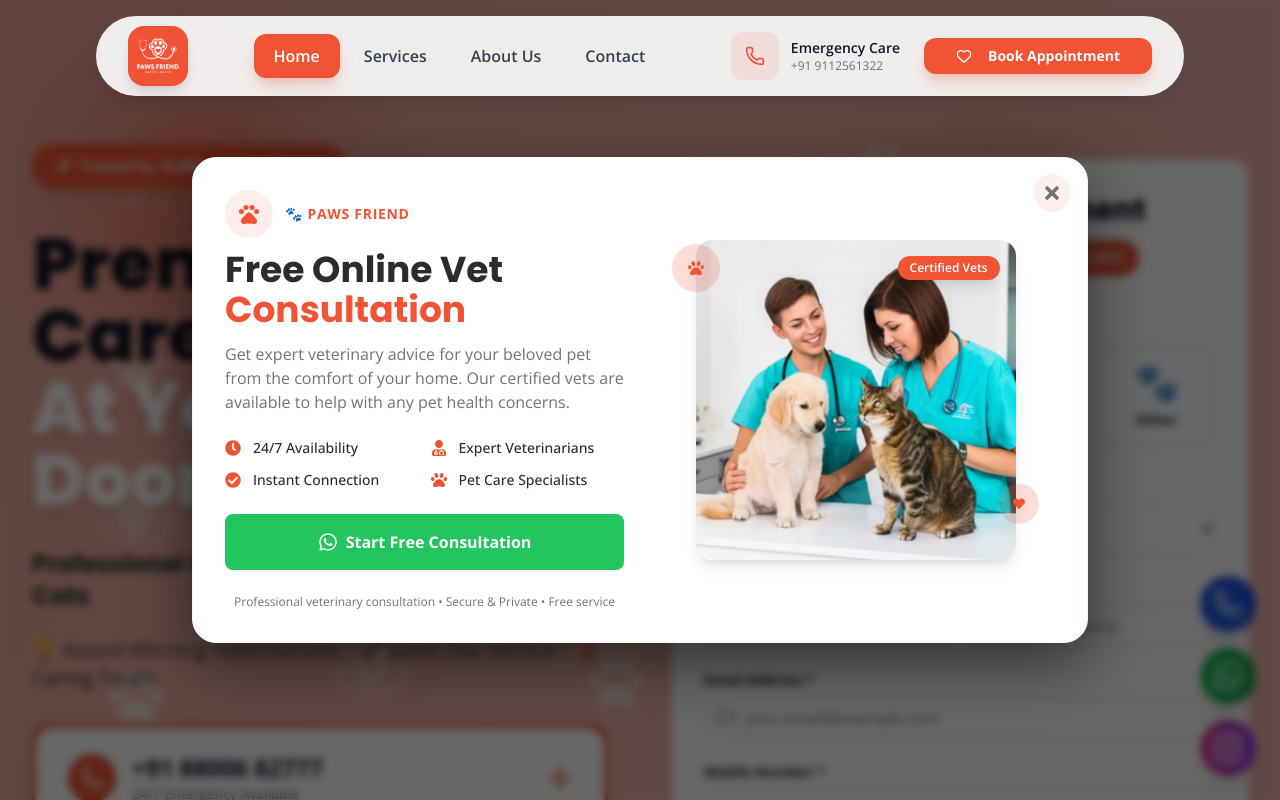
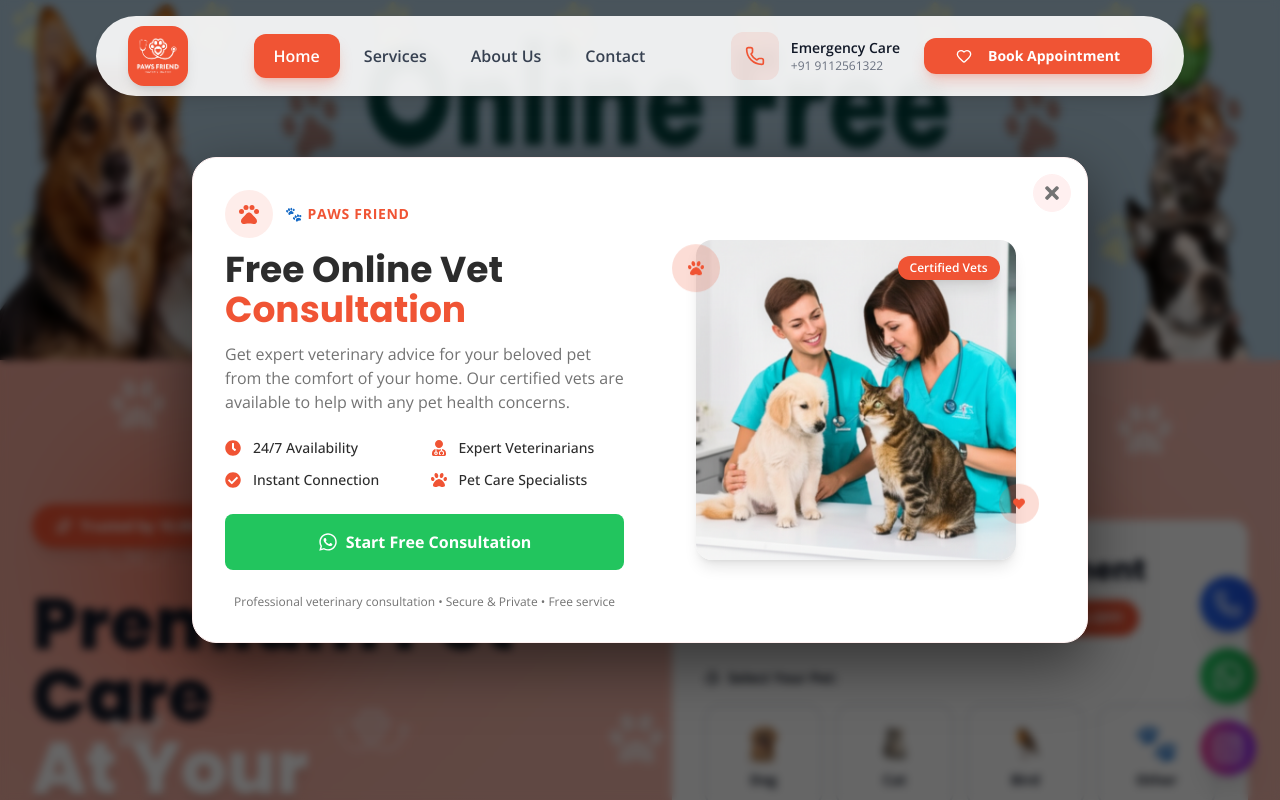
Before and after one commit to desirediv0/paws-friend, a Next.js app: page / in a window 1280 px wide. Shown: the top 800 px of the page. Built offline with nearby package versions, Linux system fonts and the light colour scheme.

Commit message:
update banner position

```diff
--- a/src/app/page.js
+++ b/src/app/page.js
@@ -9,8 +9,8 @@ import WhyChooseUs from "@/components/why-choose-us";
 export default function Home() {
   return (
     <main className="min-h-screen">
+      <HeroCarousel />
       <ModernHero />
-      <HeroCarousel />
       <PetServices />
       <WhyChooseUs />
       <PetCareInfo />
```
